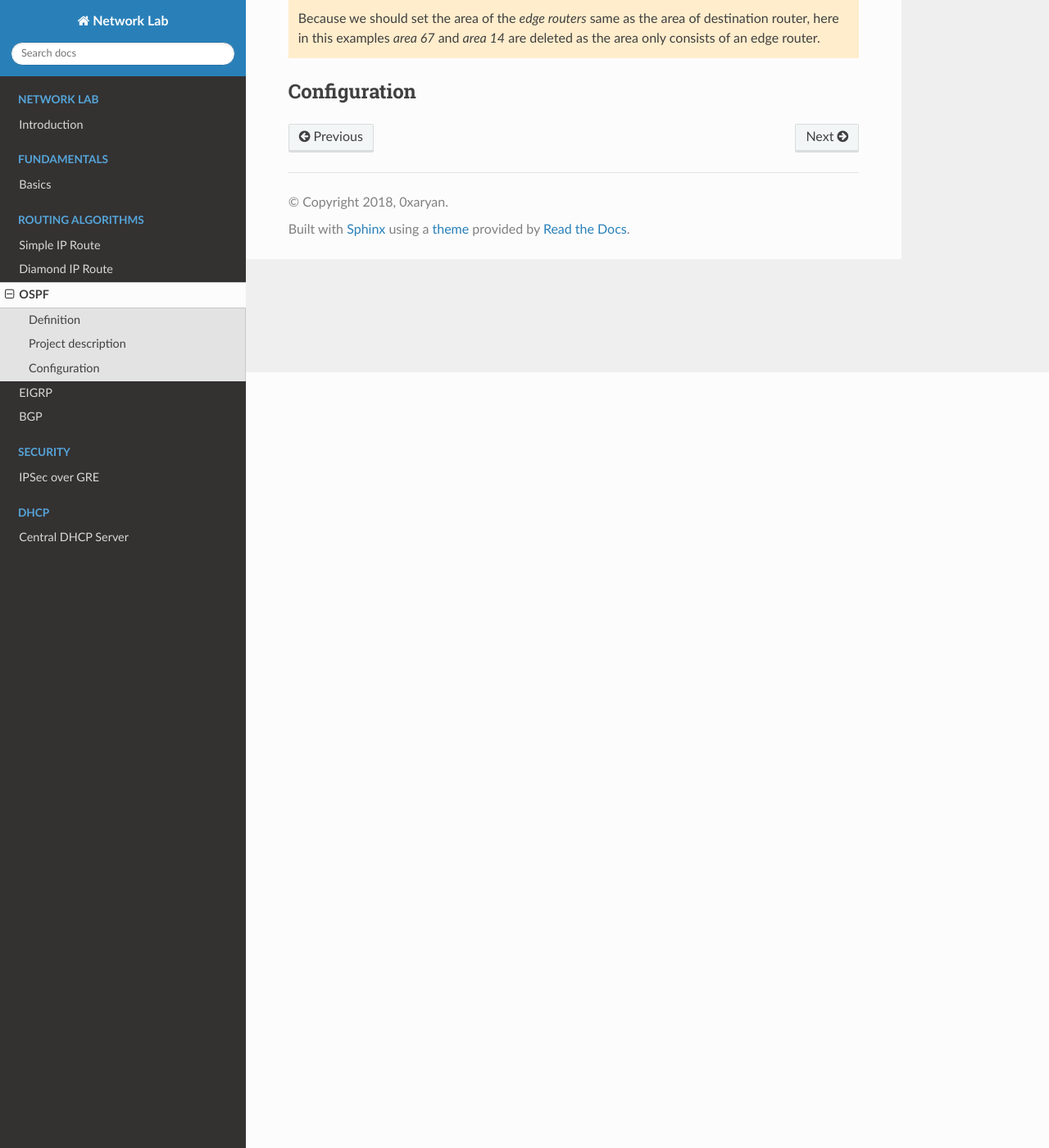
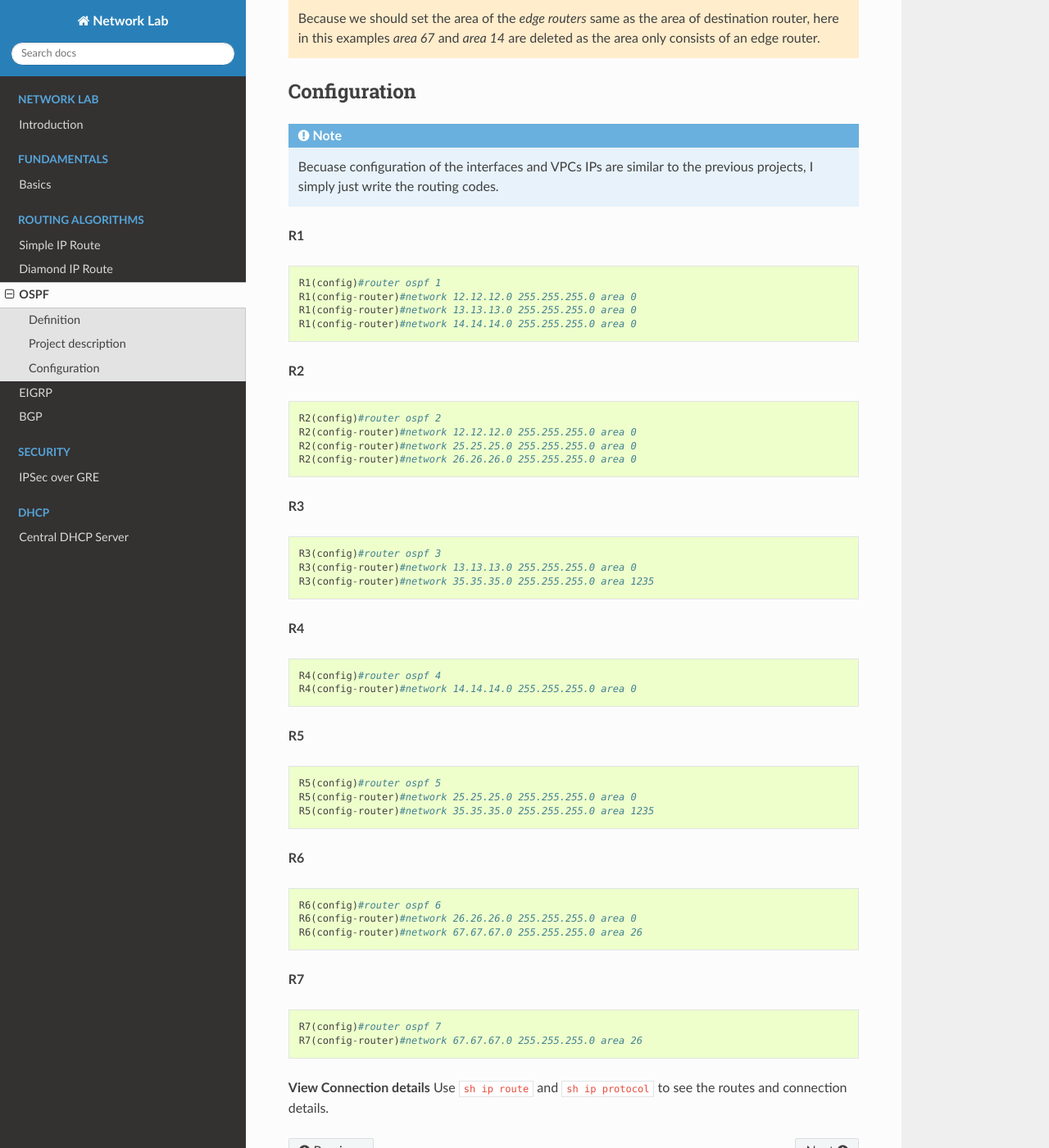
Before and after one commit to avestura/NetworkLab, a Sphinx documentation site: the page built from docs/source/RoutingAlgorithms/OSPF.rst, in a window 1280 px wide and 1400 px high, scrolled down 946 px. Shown: the whole window at 82% size. Built offline with Sphinx 7.4.7 and the Read the Docs theme 2.0.0, drawn with Linux system fonts in a browser that asks for light colours.

Commit message:
OSPF code completed

```diff
--- a/docs/source/RoutingAlgorithms/OSPF.rst
+++ b/docs/source/RoutingAlgorithms/OSPF.rst
@@ -23,3 +23,51 @@ in the image.
 ^^^^^^^^^^^^^^^^^^^
 Configuration
 ^^^^^^^^^^^^^^^^^^^
+.. note:: Becuase configuration of the interfaces and VPCs IPs are similar to the previous projects,
+          I simply just write the routing codes.
+
+**R1** ::
+
+    R1(config)#router ospf 1
+    R1(config-router)#network 12.12.12.0 255.255.255.0 area 0
+    R1(config-router)#network 13.13.13.0 255.255.255.0 area 0
+    R1(config-router)#network 14.14.14.0 255.255.255.0 area 0
+
+**R2** ::
+
+    R2(config)#router ospf 2
+    R2(config-router)#network 12.12.12.0 255.255.255.0 area 0
+    R2(config-router)#network 25.25.25.0 255.255.255.0 area 0
+    R2(config-router)#network 26.26.26.0 255.255.255.0 area 0
+
+**R3** ::
+
+    R3(config)#router ospf 3
+    R3(config-router)#network 13.13.13.0 255.255.255.0 area 0
+    R3(config-router)#network 35.35.35.0 255.255.255.0 area 1235
+
+**R4** ::
+
+    R4(config)#router ospf 4
+    R4(config-router)#network 14.14.14.0 255.255.255.0 area 0
+
+**R5** ::
+
+    R5(config)#router ospf 5
+    R5(config-router)#network 25.25.25.0 255.255.255.0 area 0
+    R5(config-router)#network 35.35.35.0 255.255.255.0 area 1235
+
+**R6** ::
+
+    R6(config)#router ospf 6
+    R6(config-router)#network 26.26.26.0 255.255.255.0 area 0
+    R6(config-router)#network 67.67.67.0 255.255.255.0 area 26
+
+**R7** ::
+
+    R7(config)#router ospf 7
+    R7(config-router)#network 67.67.67.0 255.255.255.0 area 26
+
+
+**View Connection details**
+Use ``sh ip route`` and ``sh ip protocol`` to see the routes and connection details.
```
